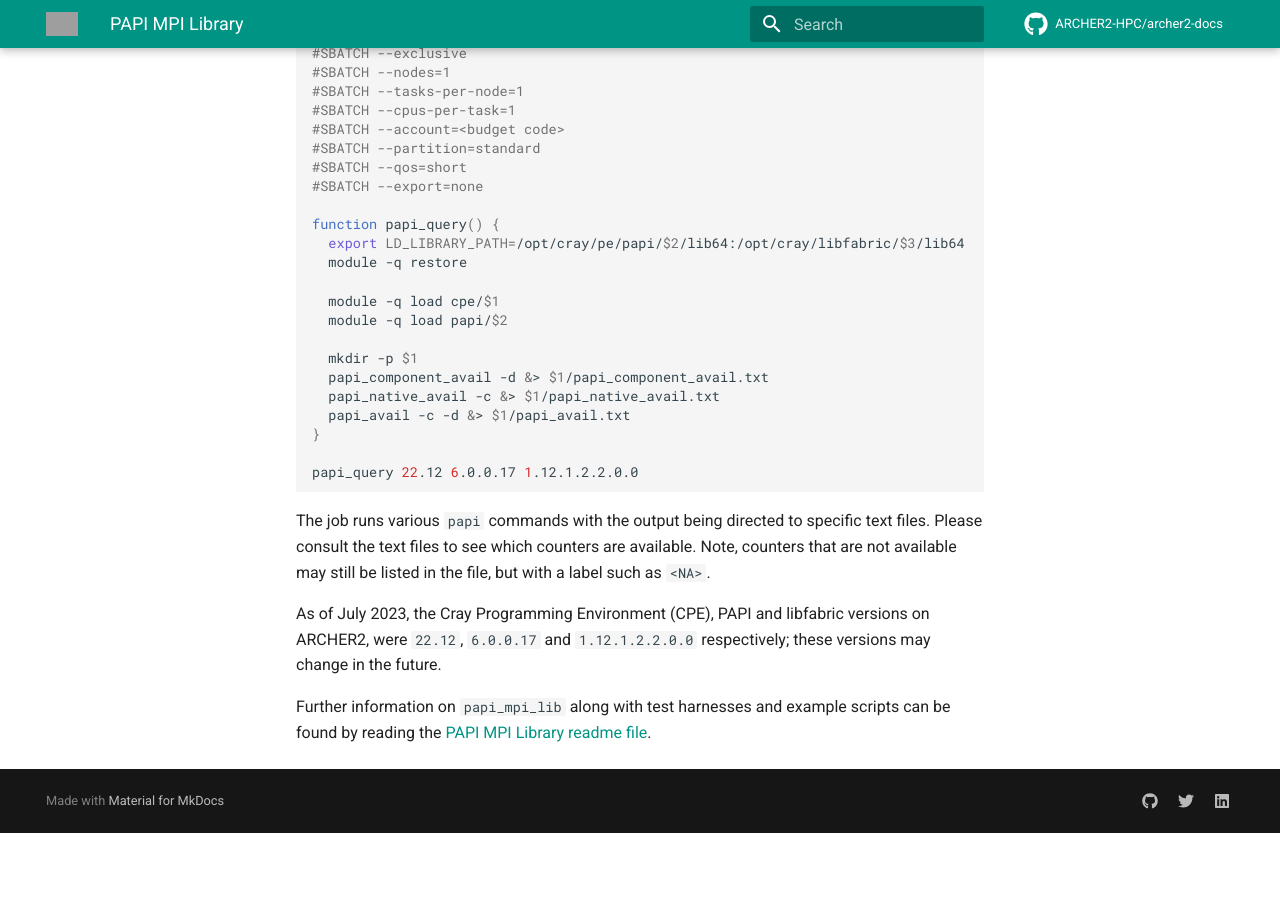
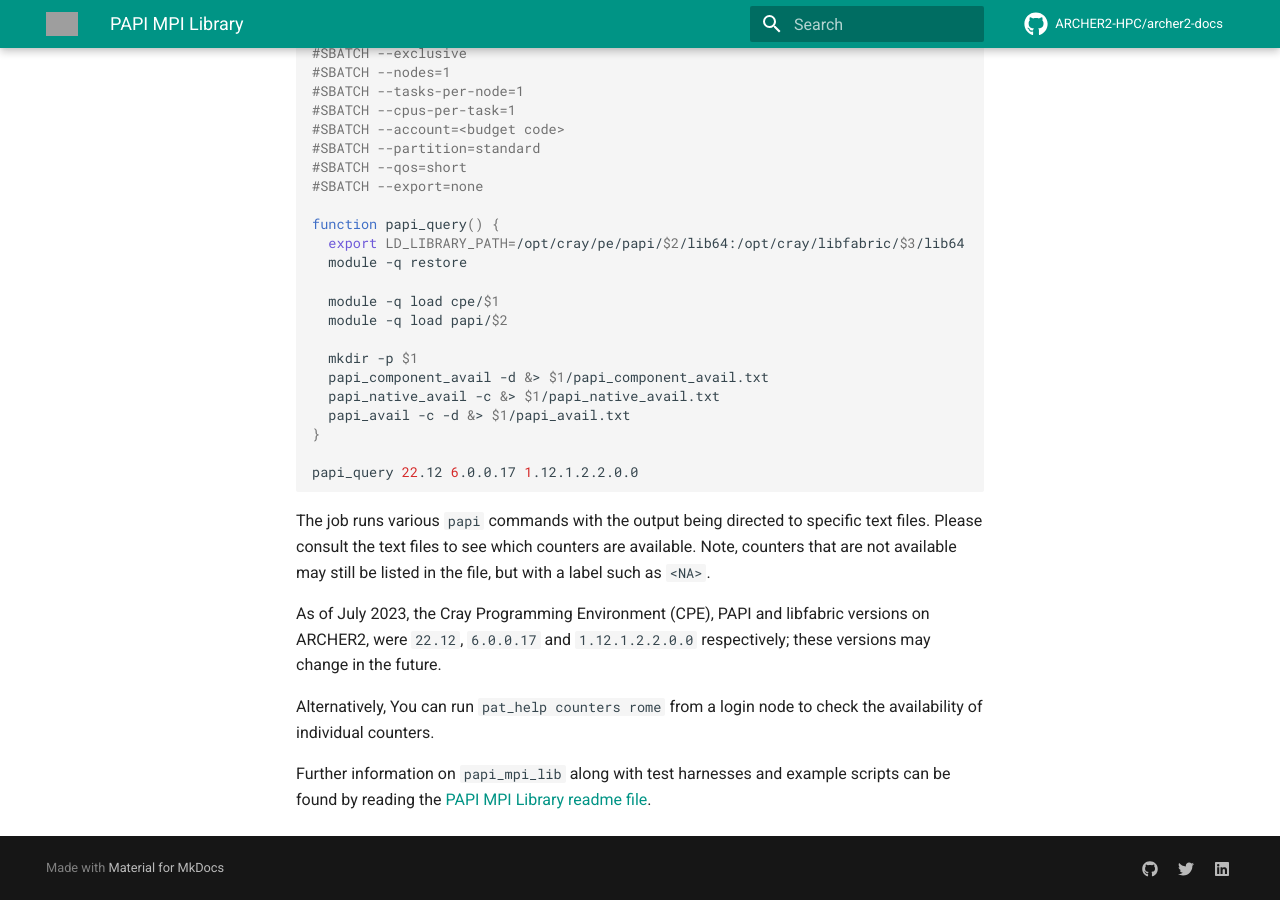
Before and after one commit to ARCHER2-HPC/archer2-docs, an MkDocs documentation site: the page built from docs/data-tools/papi-mpi-lib.md, in a window 1280 px wide and 900 px high, scrolled down 734 px. Built offline with MkDocs 1.6.1 and Material for MkDocs 9.7.7, drawn with Linux system fonts in a browser that asks for light colours; comment, search, counter and statistics services are not loaded; before the commit the page ends 1567 px from its top, so only the background shows below that; grey boxes are pictures that could not be loaded.

Commit message:
Added note on pat_help.

```diff
--- a/docs/data-tools/papi-mpi-lib.md
+++ b/docs/data-tools/papi-mpi-lib.md
@@ -58,5 +58,8 @@ As of July 2023, the Cray Programming Environment (CPE), PAPI and libfabric vers
 on ARCHER2, were `22.12`, `6.0.0.17` and `1.12.1.2.2.0.0` respectively; these versions may change in
 the future.
 
+Alternatively, You can run `pat_help counters rome` from a login node to check the availability of
+individual counters.
+
 Further information on `papi_mpi_lib` along with test harnesses and example scripts can be found by reading
 the [PAPI MPI Library readme file](https://github.com/cresta-eu/papi_mpi_lib).
```
